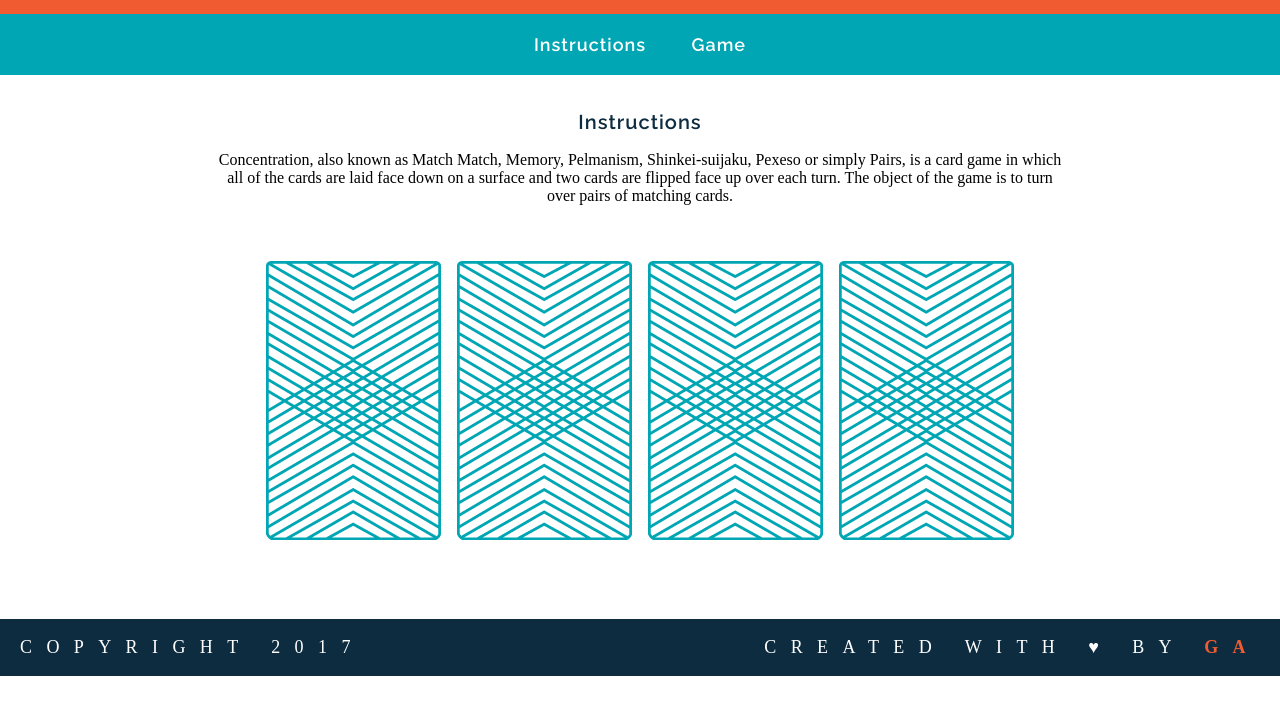
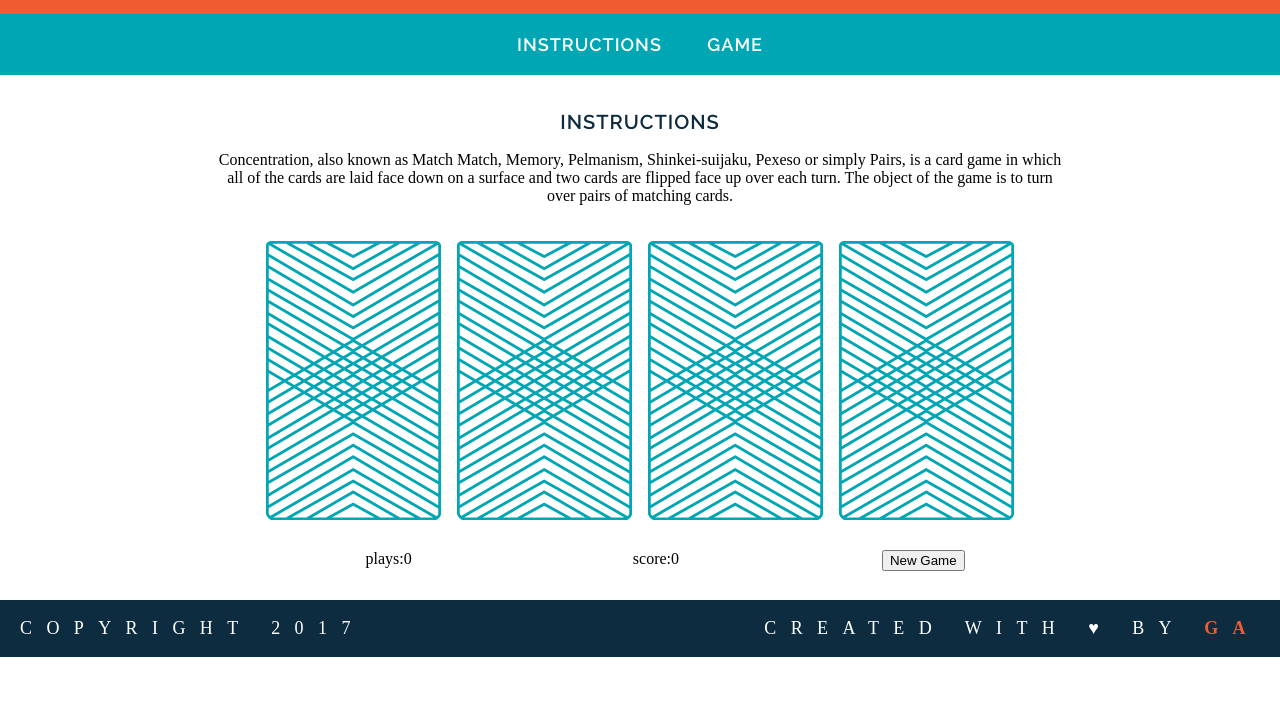
Before and after one commit to mau-dev/MemoryGameGA, a plain HTML site: page memory-game/index.html in a window 1280 px wide. Shown: the part 99-800 px from the top of the page. Drawn offline with Linux system fonts and the light colour scheme; a web font is replaced by a local one.

Commit message:
created some logic (reset, track score and plays)

```diff
--- a/memory-game/index.html
+++ b/memory-game/index.html
@@ -3,23 +3,31 @@
 <head>
 	<title>Memory Card Game</title>
 	<link href="https://fonts.googleapis.com/css?family=Droid+Serif|Raleway:400,500,600,700" rel="stylesheet">
-<link href="style.css" rel="stylesheet" type="text/css">
+	<link href="style.css" rel="stylesheet" type="text/css">
 </head>
 <body>
 	<header>
-		<h1 class="head-title">Memory Card Game</h1>
+		<h1>Memory Game</h1>
 	</header>
 	<nav>
 		<a href="#">Instructions</a>
 		<a href="#">Game</a>
 	</nav>
 	<main>
-		<h2 class="subtitle">Instructions</h2>
+		<h2>Instructions</h2>
 		<p class="instruction-paragraph">Concentration, also known as Match Match, Memory, Pelmanism, Shinkei-suijaku, Pexeso or simply Pairs, is a card game in which all of the cards are laid face down on a surface and two cards are flipped face up over each turn. The object of the game is to turn over pairs of matching cards.</p>
 		<div id="game-board" class="board clearfix">
+		</div>
+<div class="score-board">
+		<ul>
+			<li><p id="plays">plays:<span id="plays-value">0</span></p></li>
+			<li><p id="score">score:<span id="score-value">0</span></p></li>
+            <li><button id="reset" class="new-game">New Game</button></li>
+		</ul>
+	</div>
+	</main>
 
-		</div>
-	</main>
+
 	<footer class="clearfix">
 		<p class="paragraph">Copyright 2017</p>
 		<p class="message">Created with &hearts; by <span class="name">GA</span></p>
--- a/memory-game/js/main.js
+++ b/memory-game/js/main.js
@@ -1,8 +1,4 @@
-
-// alert('Hello, friends.');
-
 // the cards in an array of objects
-
 var cards = [
    {
 
@@ -33,63 +29,66 @@ var cards = [
 
   }
 ];
+// an cardsInPlay stores the cards in play, plays tracks number of plays, score tracks the score
+var cardsInPlay = [];
+var plays = 0;
+var score = 0;
 
+// if user flipped 2 cards, plays will be incremented by 1, if check for match is true score will be incremented by 150
+function checkForMatch() {
+	if(cardsInPlay.length === 2) {
+		// add something later to disable flipping after this condition is true
+		plays += 1;
+		document.getElementById('plays-value').innerHTML = plays;
+        console.log("plays" + plays);
+        if (cardsInPlay[0] === cardsInPlay[1]) {
+                score += 150;
+                document.getElementById('score-value').innerHTML = score;
+                console.log("score" + score);
+                window.alert("You found a match!");
+                } else {
+                window.alert("Sorry, try again.");
+				}
+            }
+        }
+// function to console what is flipped and to store the card rank in the cardsInPlay array
+// added setTimeout to fire checkForMatch later, so it'wont alert before both cards are fliped on front img
+var flipCard = function () {
+	var cardId = this.getAttribute('data-id');
+	this.setAttribute('src', cards[cardId].cardImage);
+	cardsInPlay.push(cards[cardId].rank);
+	console.log("User flipped " + cards[cardId].rank);
+    console.log(cards[cardId].suit);
+    console.log(cards[cardId].cardImage);
+
+    if(cardsInPlay.length === 2) {
+    	setTimeout(checkForMatch, 500)
+    }
+};
 // create a new game board
 var createBoard = function() {
 	for (var i = 0; i < cards.length; i++) {
 		var cardElement = document.createElement('img');
 		cardElement.setAttribute('src','images/back.png');
 		cardElement.setAttribute('data-id', i);
-        cardElement.addEventListener('click', flipCard)
-
-        document.getElementById('game-board').appendChild(cardElement);
-
-
+        cardElement.addEventListener('click', flipCard);
+		document.getElementById('game-board').appendChild(cardElement);
 	}
 }
-
-
-// an array to store the cards in play
-
-var cardsInPlay = [];
-
-
-// function to check if the flipped cards match after ensurenig there are two cards flipped
-
-function checkForMatch() {
- if (cardsInPlay[0] === cardsInPlay[1]) {
-                window.alert("You found a match!");
-                } else {
-                window.alert("Sorry, try again.");
-				}
-            }
-
-// function to console what is flipped and to store the card rank in the cardsInPlay array
-
-var flipCard = function () {
-
-	var cardId = this.getAttribute('data-id');
-	this.setAttribute('src', cards[cardId].cardImage);
-
-    cardsInPlay.push(cards[cardId].rank);
-	console.log("User flipped " + cards[cardId].rank);
-    console.log(cards[cardId].suit);
-    console.log(cards[cardId].cardImage);
-
-
-
-    if(cardsInPlay.length === 2) {
-    	return checkForMatch();
+var resetGame = function() {
+    while(cardsInPlay.length > 0) {
+    	cardsInPlay.pop();
+    	console.log(cardsInPlay);
     }
-
-
-
-
-
-};
+     resetCard = document.getElementsByTagName("img");
+    for(i=0; i<resetCard.length; i++){
+      resetCard[i].setAttribute("src", "images/back.png");
+    }
+ // alert("new game");
+}
 
 createBoard();
 
-
-
+var resetButton = document.getElementById('reset');
+resetButton.addEventListener('click', resetGame);
 console.log(cardsInPlay);
--- a/memory-game/style.css
+++ b/memory-game/style.css
@@ -1,39 +1,52 @@
 body {
+
 	text-align: center;
 	margin: 0;
 }
+
 header {
+
 	background-color: #F15B31;
 	color: #FFFFFF;
 	padding: 30px 20px;
 }
 
 main {
+
 	width: 850px;
-	margin: 35px auto;
-}
-img {
-	margin: 40px 8px;
+	margin: 35px auto 0 auto;
+	padding-bottom: 20px;
 }
 
-.head-title {
+img {
+
+	margin: 20px 8px 10px 8px;
+}
+
+h1 {
+
 	font-family: Raleway, sans serif;
-	color: #0D2C40;
+	/*color: #0D2C40;*/
 	letter-spacing: 1px;
 	font-weight: 400;
 	font-size: 45px;
 	margin: 0;
 }
 
-.subtitle {
+h2 {
+
 	font-family: Raleway, sans serif;
 	color: #0D2C40;
 	letter-spacing: 1px;
 	font-weight: 600;
 	font-size: 20px;
 }
+h1, h2 {
+	text-transform: uppercase;
+}
 
 nav{
+
 	font-family: Raleway, sans serif;
 	color: #F15B31;
 	letter-spacing: 1px;
@@ -44,24 +57,51 @@ nav{
 	padding: 20px 0;
 
 }
+
 nav a {
+
 	margin: 0 20px;
 	color: #ffffff;
 	text-decoration: none;
 	border-bottom: 2px solid transparent;
+	text-transform: uppercase;
 }
+
 nav a:hover {
 	border-bottom: 2px solid white;
 }
 
 .instructions-paragraph {
+
 	font-family: "Droid Serif";
 	line-height: 26px;
 	font-size: 18px;
 }
-
+.score-board {
+	height: 20px;
+	margin: 0 auto 10px auto;
+	padding: 0;
+	clear: both;
+}
+.score-board ul li {
+	text-decoration: none;
+	display: inline-block;
+	float:left;
+	width: 33%;
+	margin: 0;
+	padding: 0;
+}
+.score-board p {
+	margin: 0;
+	padding: 0;
+}
+/*button
+{
+	margin: 1em;
+}*/
 
 footer {
+
 	text-transform: uppercase;
 	padding: 0 20px;
 	background-color: #0D2C40;
@@ -69,14 +109,21 @@ footer {
 	font-size: 18px;
 	letter-spacing: 0.8em;
 	font-weight: 500;
+
 }
 .paragraph {
+
 	float: left;
+
 }
 .message {
+
 	float: right;
+
 }
+
 .clearfix:after {
+
 visibility: hidden;
 display: block;
 content: " ";
@@ -84,7 +131,9 @@ clear: both;
 height: 0;
 font-size: 0;
 }
-.name {
+
+.name
+{
 	color: #F15B31;
 	font-weight: 700;
 }
```
